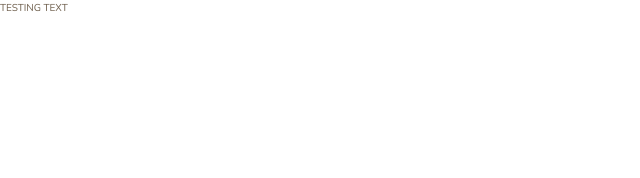
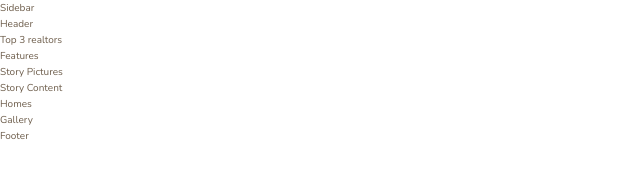
Before and after one commit to locaulker/nexter-real-estate, a website: page index.html in a window 1280 px wide. Shown: the whole page, without its empty margins (0-640 px from the left). Drawn offline with nearby package versions, Linux system fonts and the light colour scheme.

Commit message:
add basic html structure

```diff
--- a/index.html
+++ b/index.html
@@ -15,6 +15,14 @@
     <title>nexter &mdash; your home, your freedom</title>
   </head>
   <body class="container">
-    TESTING TEXT
+    <div class="sidebar">Sidebar</div>
+    <header class="header">Header</header>
+    <div class="realtors">Top 3 realtors</div>
+    <section class="features">Features</section>
+    <div class="story__pictures">Story Pictures</div>
+    <div class="story__content">Story Content</div>
+    <section class="homes">Homes</section>
+    <section class="gallery">Gallery</section>
+    <footer class="footer">Footer</footer>
   </body>
 </html>
```
